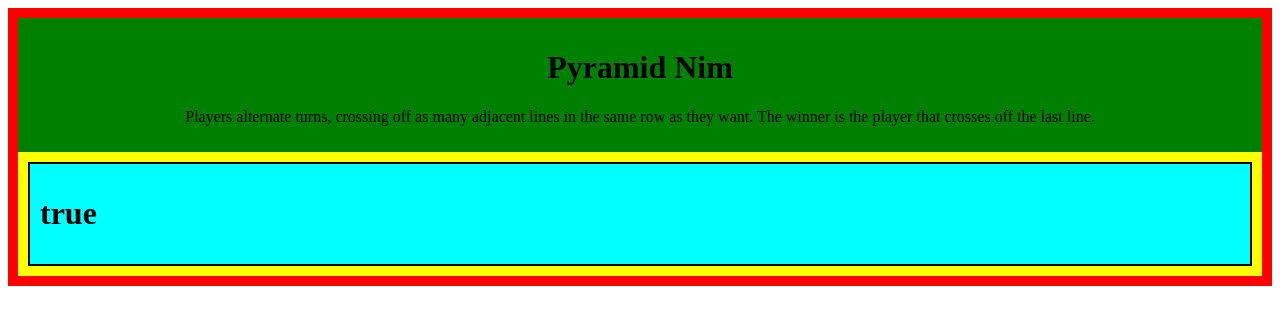
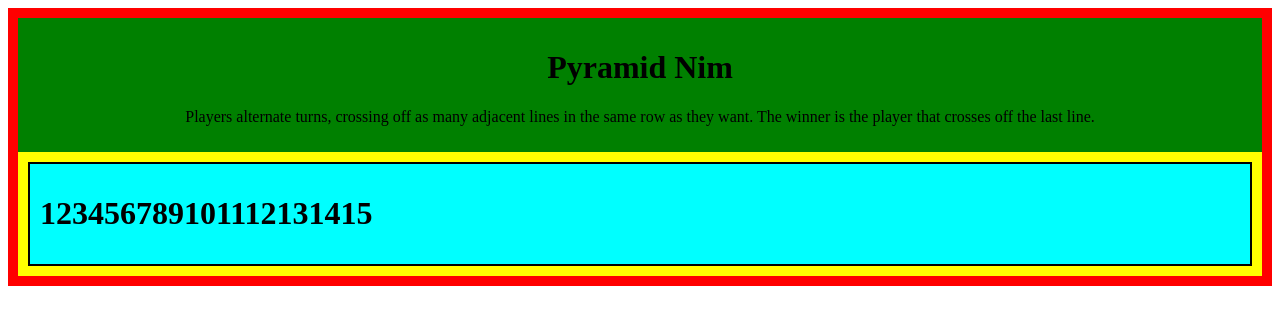
Before and after one commit to DerekKirschbaum/pyramid-nim-2, a React (Create React App) app: page / in a window 1280 px wide. Shown: the top 324 px of the page. Built offline with nearby package versions, Linux system fonts and the light colour scheme.

Commit message:
display lineElements

```diff
--- a/src/Line.js
+++ b/src/Line.js
@@ -3,7 +3,7 @@ import React from 'react'
 export default function Line (props) {
     return (
         <div className='line'>
-            <h1>{props.text ? "true" : "false"}</h1>
+            <h1>{props.text}</h1>
         </div>
     )
 }
```
